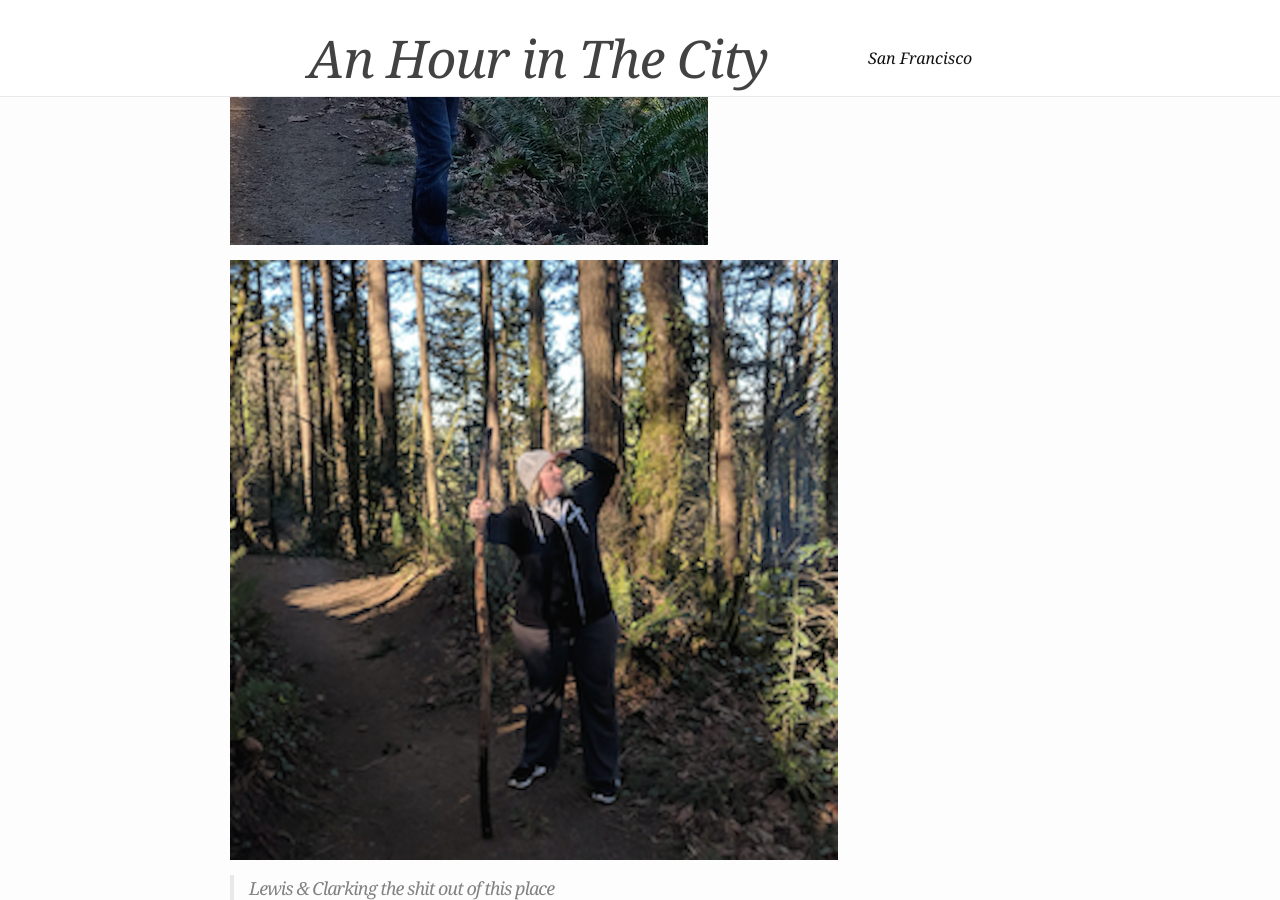
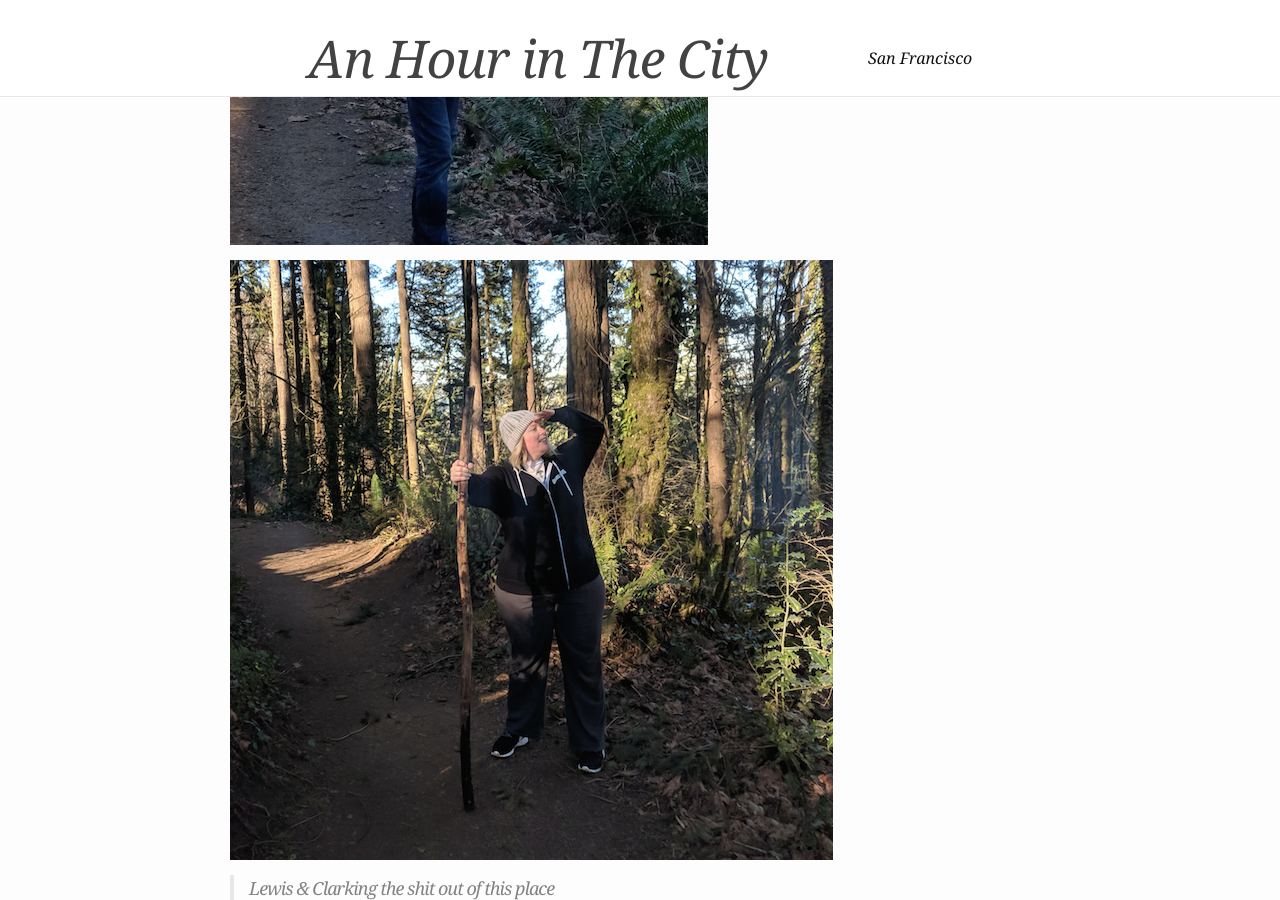
Before and after one commit to kilbanks/anhourinthecity.com, a Jekyll site: the page built from portland/_posts/2019-01-14-new-year-new-hour.md, in a window 1280 px wide and 900 px high, scrolled down 1619 px. Built offline with Jekyll 4.4.1, drawn with Linux system fonts in a browser that asks for light colours; comment, search, counter and statistics services are not loaded.

Commit message:
Update 2019-01-14-new-year-new-hour.md

```diff
--- a/portland/_posts/2019-01-14-new-year-new-hour.md
+++ b/portland/_posts/2019-01-14-new-year-new-hour.md
@@ -18,5 +18,5 @@ What a weird, amazing city!
 
 ![chris.png]({{site.baseurl}}/images/portland/chris.png)
 
-![ksv.png]({{site.baseurl}}/images/portland/ksv.png)
+![ksvv.png]({{site.baseurl}}/images/portland/ksvv.png)
 > Lewis & Clarking the shit out of this place
```
